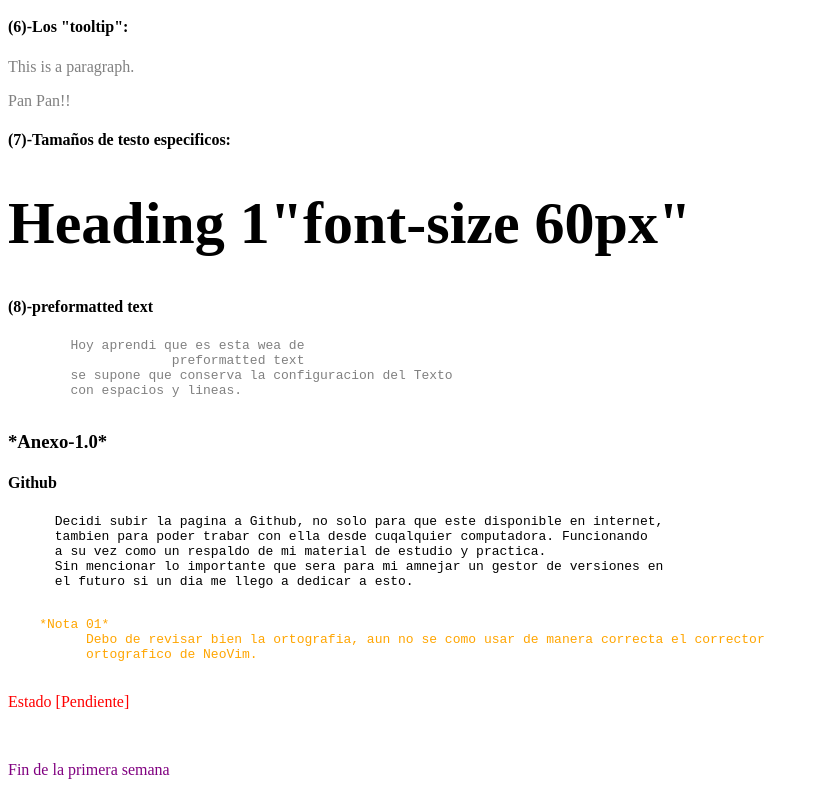
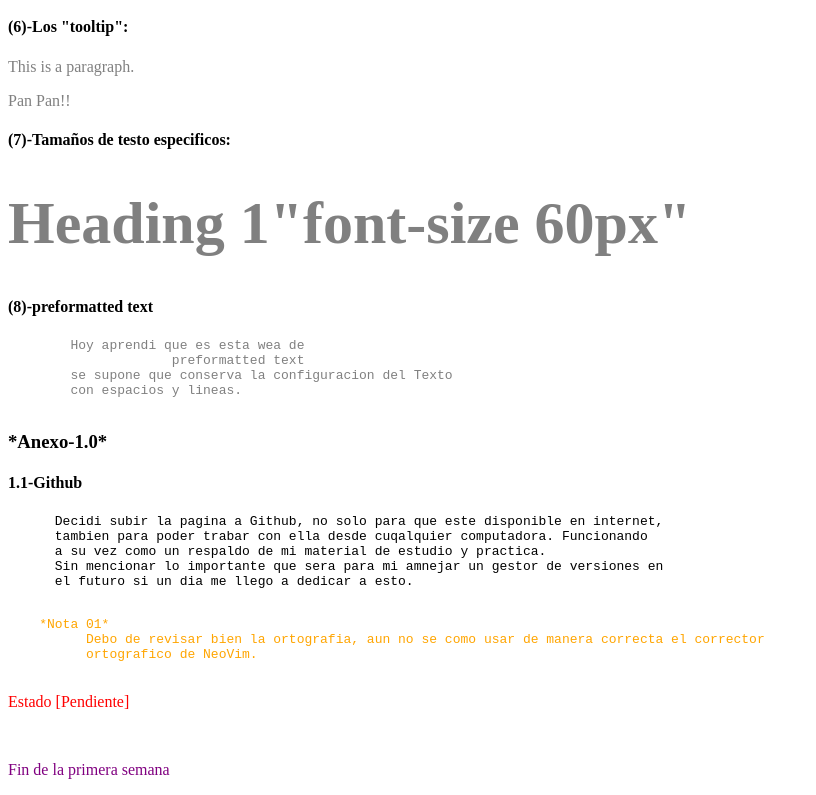
Before and after one commit to DrHoja-btw/MyWeb, a plain HTML site: page index.html in a window 1280 px wide. Shown: the part 1382-2177 px from the top of the page, without its empty margins (0-816 px from the left). Drawn offline with Linux system fonts and the light colour scheme.

Commit message:
Actualizando primera semana 1.1

```diff
--- a/index.html
+++ b/index.html
@@ -42,7 +42,7 @@
       <p title="I'm a tooltip" style="color:grey;">This is a paragraph.</p>
       <p title='Sonidos de escopeta' style="color:grey;">Pan Pan!!</p>
     <h4>(7)-Tamaños de testo especificos:</h4>
-      <h1 style="font-size:60px;" style="colo:grey;">Heading 1"font-size 60px"</h1>
+      <h1 style="font-size:60px; color:grey;">Heading 1"font-size 60px"</h1>
     <h4>(8)-preformatted text</h4>
       <pre style="color:grey;">
         Hoy aprendi que es esta wea de
@@ -51,7 +51,7 @@
         con espacios y lineas.
       </pre>
     <h3>*Anexo-1.0*</h3>
-    <h4>Github</h4>
+    <h4>1.1-Github</h4>
     <pre>
       Decidi subir la pagina a Github, no solo para que este disponible en internet,
       tambien para poder trabar con ella desde cuqalquier computadora. Funcionando
```
